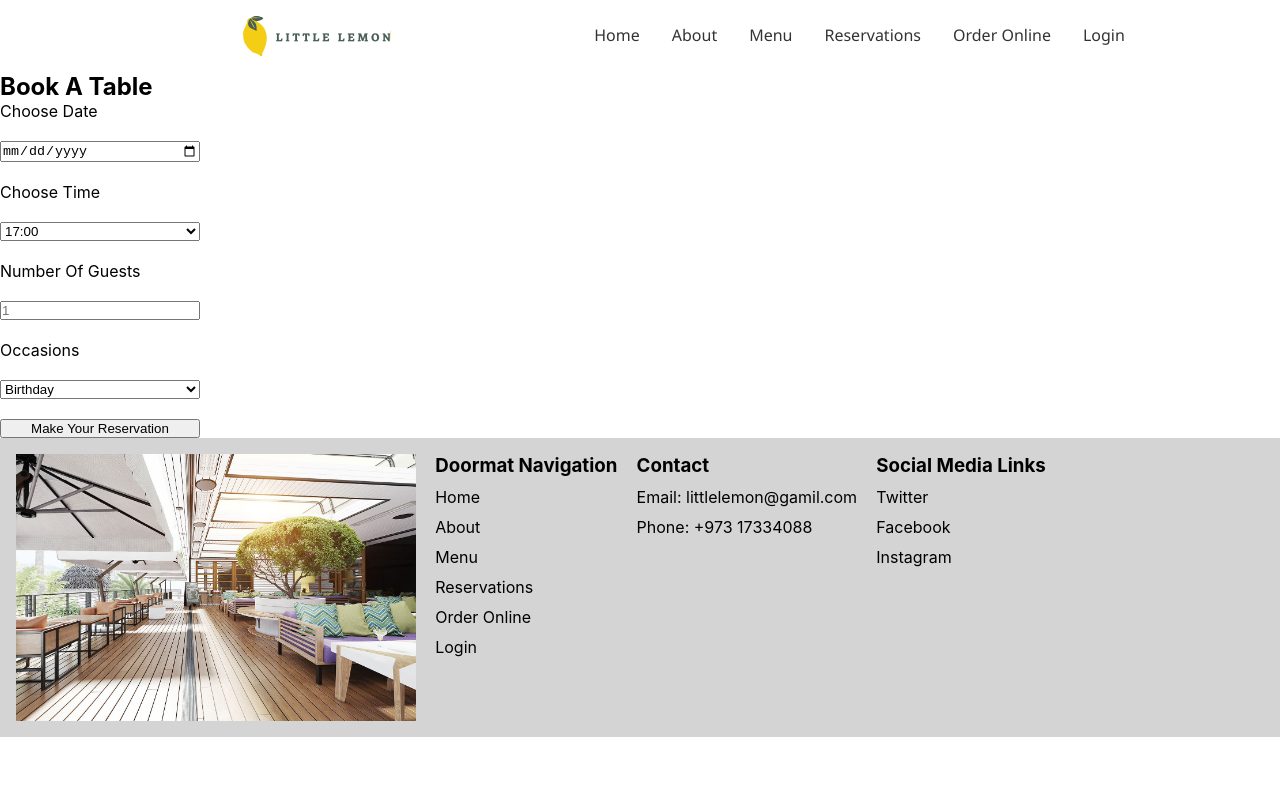
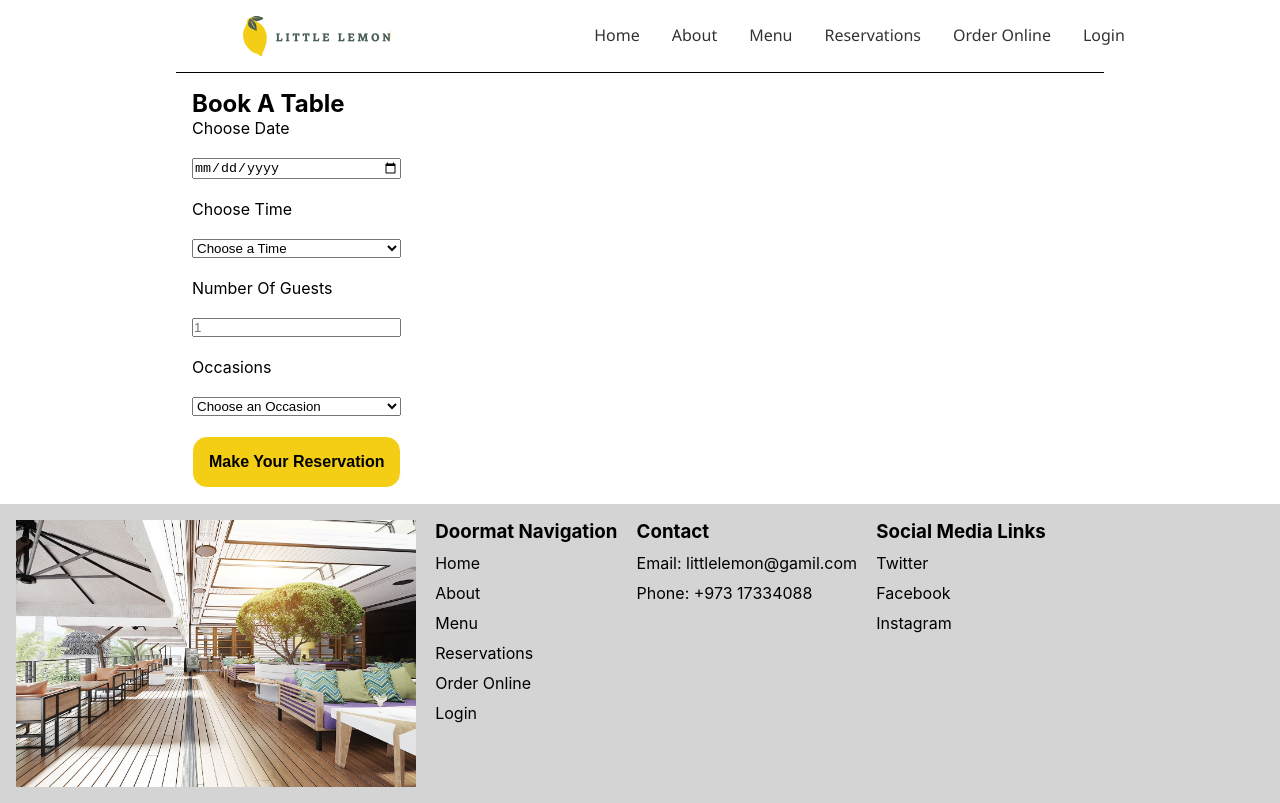
Before and after one commit to jackblue2009/littlelemonproject, a React (Create React App) app: page /booking in a window 1280 px wide. Shown: the top 803 px of the page. Built offline with nearby package versions, Linux system fonts and the light colour scheme.

Commit message:
implementing form logic

```diff
--- a/src/App.css
+++ b/src/App.css
@@ -175,10 +175,27 @@ main .about-section section img:last-child {
     z-index: 2;
 }
 
+.booking-page {
+    width: 70%;
+    margin: 0 auto;
+    border-top: 1px solid #000;
+    padding: 1rem;
+}
+
 .booking-page form {
     display: grid;
     max-width: 200px;
     gap: 20px;
+}
+
+.booking-page form input[type='submit'] {
+    background-color: #F4CE14;
+    color: #000;
+    border: 1px solid #FFF;
+    border-radius: 15px;
+    padding: 1rem;
+    font-size: 1rem;
+    font-weight: bold;
 }
 
 footer {
--- a/src/components/BookingPage.js
+++ b/src/components/BookingPage.js
@@ -1,18 +1,41 @@
+import { useState } from "react";
+
 function BookingPage() {
+    const [date, setDate] = useState("");
+    const [time, setTime] = useState("");
+    const [numGuests, setNumGuests] = useState("");
+    const [occasion, setOccasion] = useState("");
+
+    const availableTimes = [
+        "17:00",
+        "18:00",
+        "19:00",
+        "20:00",
+        "21:00",
+        "22:00"
+    ];
     return (
         <div className="booking-page">
             <h2>Book A Table</h2>
             <form>
                 <label for='res-date'>Choose Date</label>
-                <input type='date' id="res-date" />
+                <input
+                    type='date'
+                    id="res-date"
+                    onChange={(e) => setDate(e.target.value)}
+                />
                 <label for='res-time'>Choose Time</label>
-                <select id="res-time">
-                    <option>17:00</option>
-                    <option>18:00</option>
-                    <option>19:00</option>
-                    <option>20:00</option>
-                    <option>21:00</option>
-                    <option>22:00</option>
+                <select
+                    id="res-time"
+                    value='default'
+                    onChange={(e) => setTime(e.target.value)}
+                >
+                    <option value='default'>Choose a Time</option>
+                    { availableTimes.map((item) => {
+                        return (
+                            <option value={item}>{item}</option>
+                        );
+                    }) }
                 </select>
                 <label for='guests'>Number Of Guests</label>
                 <input
@@ -20,11 +43,17 @@ function BookingPage() {
                     placeholder='1'
                     min='1' max='10'
                     id='guests'
+                    onChange={(e) => setNumGuests(e.target.value)}
                 />
                 <label for='occasion'>Occasions</label>
-                <select id='occation'>
-                    <option>Birthday</option>
-                    <option>Anniversary</option>
+                <select
+                    id='occation'
+                    value='default'
+                    onChange={(e) => setOccasion(e.target.value)}
+                >
+                    <option value='default'>Choose an Occasion</option>
+                    <option value='birthday'>Birthday</option>
+                    <option value='anniversary'>Anniversary</option>
                 </select>
                 <input type='submit' value='Make Your Reservation' />
             </form>
```
